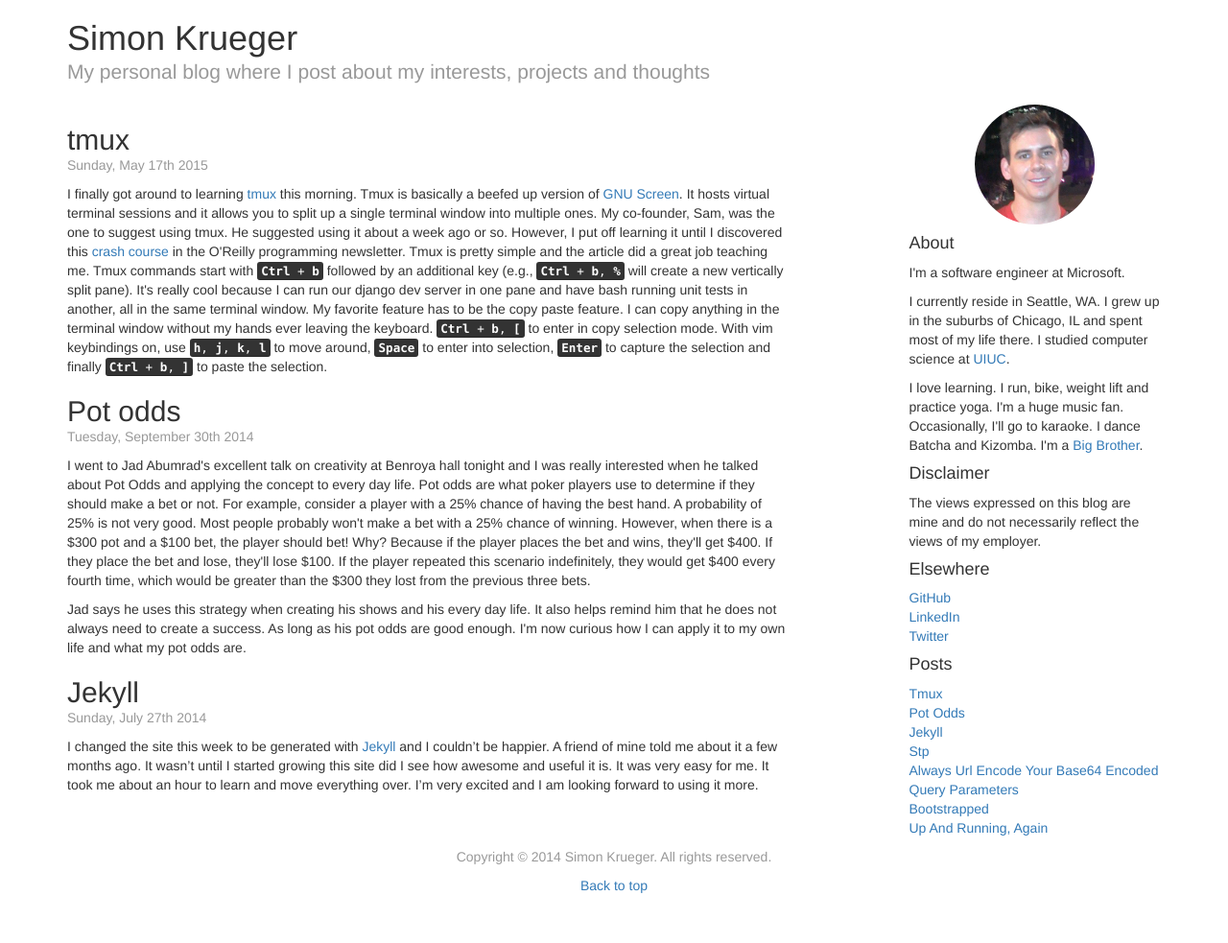
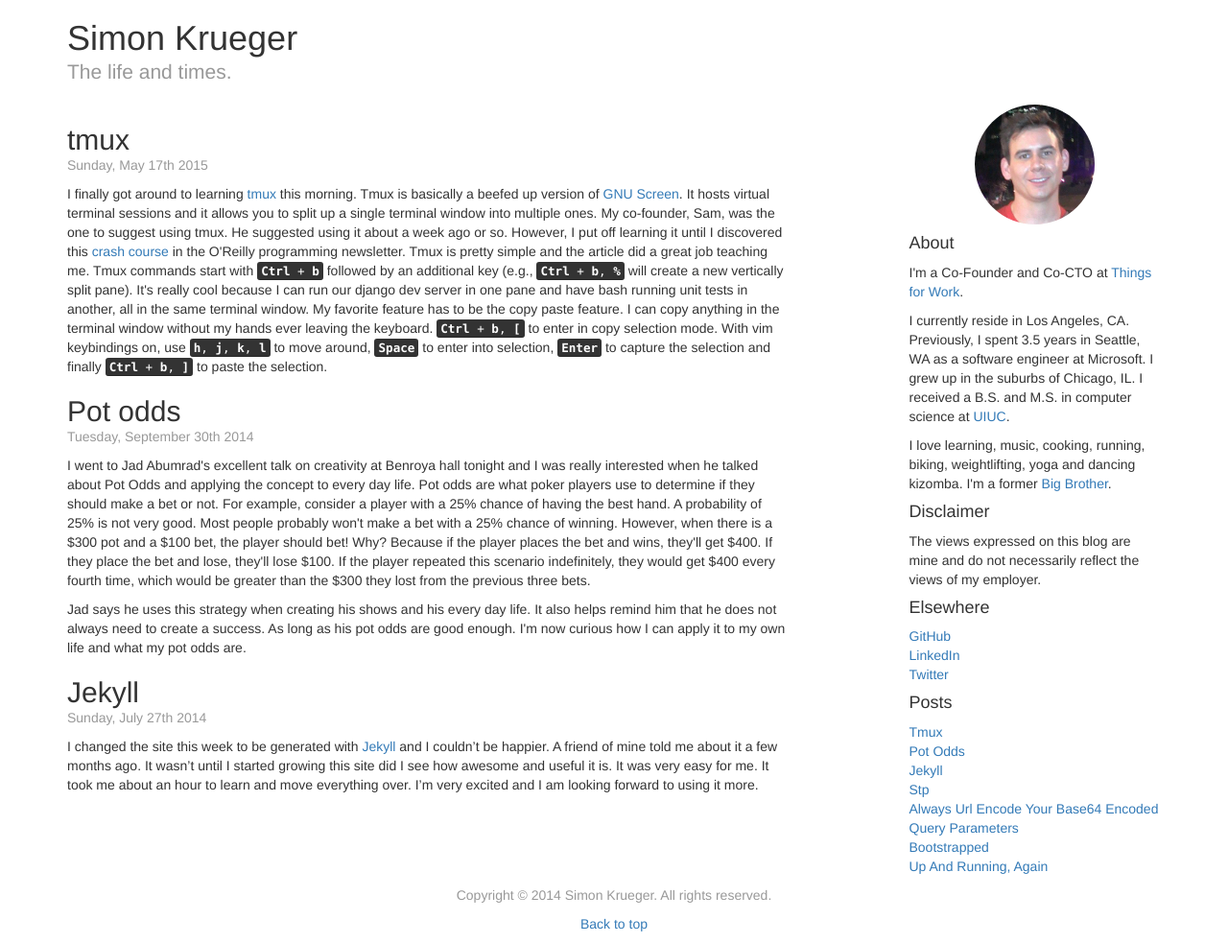
Before and after one commit to skrueger/skrueger.github.io, a Jekyll site: the page built from www/index.html, in a window 1280 px wide. Shown: the whole page at 96% size. Built offline with Jekyll 4.4.1, drawn with Linux system fonts in a browser that asks for light colours; nearby versions of some CDN libraries; the list of posts is cut into pages by our own code; before the commit the page ends 943 px from its top, so only the background shows below that.

Commit message:
Update about and website sub title.

```diff
--- a/www/_layouts/default.html
+++ b/www/_layouts/default.html
@@ -13,7 +13,7 @@
     <div class="container">
       <div class="header">
         <h1 class="header-title">Simon Krueger</h1>
-        <p class="lead header-description">My personal blog where I post about my interests, projects and thoughts<p>
+        <p class="lead header-description">The life and times.<p>
       </div>
       <div class="row">
         <div class="col-sm-8 main">
@@ -23,9 +23,10 @@
           <div class="sidebar-module sidebar-module-about">
             <img alt="A head shot of me, Simon Krueger" src="/images/about.jpg" class="img-circle sidebar-module-about-img" />
             <h4>About</h4>
-            <p>I'm a software engineer at Microsoft.</p>
-            <p>I currently reside in Seattle, WA. I grew up in the suburbs of Chicago, IL and spent most of my life there.  I studied computer science at <a href="http://cs.illinois.edu/">UIUC</a>.</p>
-            <p>I love learning.  I run, bike, weight lift and practice yoga.  I'm a huge music fan. Occasionally, I'll go to karaoke. I dance Batcha and Kizomba. I'm a <a href="https://www.bbbsps.org/">Big Brother</a>.</p>
+            <p>I'm a Co-Founder and Co-CTO at <a href="https://www.thingsforwork.com">Things for Work</a>.</p>
+            <p>I currently reside in Los Angeles, CA. Previously, I spent 3.5 years in Seattle, WA as a software engineer at Microsoft.
+               I grew up in the suburbs of Chicago, IL.  I received a B.S. and M.S. in computer science at <a href="http://cs.illinois.edu/">UIUC</a>.</p>
+            <p>I love learning, music, cooking, running, biking, weightlifting, yoga and dancing kizomba. I'm a former <a href="https://www.bbbsps.org/">Big Brother</a>.</p>
           </div>
           <div class="sidebar-module">
             <h4>Disclaimer</h4>
```
